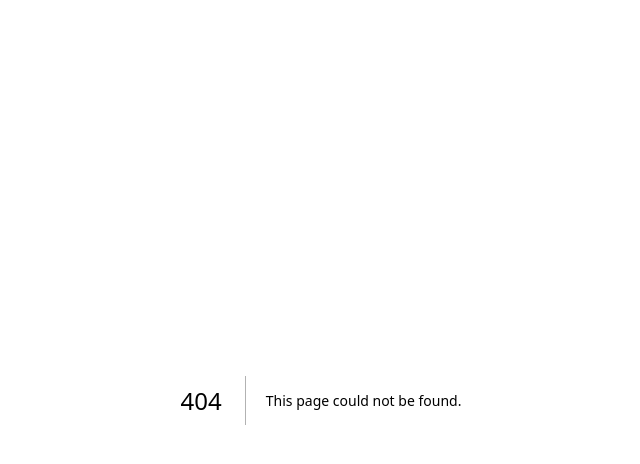
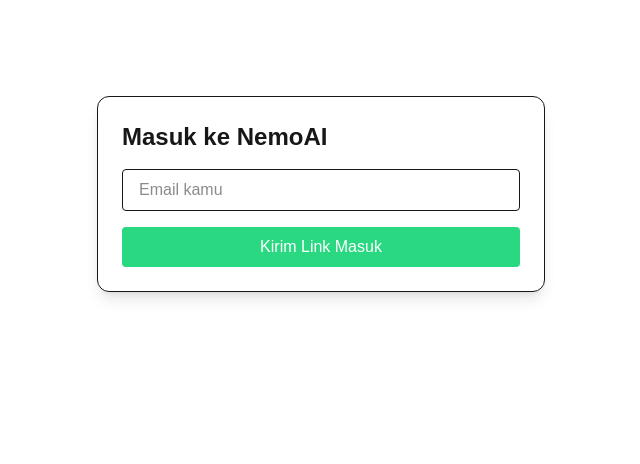
Before and after one commit to zollahrp/nemo-ai, a Next.js app: page /masuk in a window 1280 px wide. Before the commit this address had no page. Shown: the top 464 px of the page, without its empty margins (319-959 px from the left). Built offline with nearby package versions, Linux system fonts and the light colour scheme.

Commit message:
instalisasi supabase

```diff
--- a/src/app/layout.js
+++ b/src/app/layout.js
@@ -1,15 +1,20 @@
-import { Geist, Geist_Mono } from "next/font/google";
-import "./globals.css";
+'use client'
+
+import { Geist, Geist_Mono } from "next/font/google"
+import "./globals.css"
+import { useEffect } from "react"
+import { useRouter, useSearchParams } from "next/navigation"
+import { supabase } from "@/lib/supabase"
 
 const geistSans = Geist({
   variable: "--font-geist-sans",
   subsets: ["latin"],
-});
+})
 
 const geistMono = Geist_Mono({
   variable: "--font-geist-mono",
   subsets: ["latin"],
-});
+})
 
 export const metadata = {
   title: "Nemo.Ai",
@@ -18,17 +23,33 @@
   icons: {
     icon: "/favicon.ico",
   },
-};
-
+}
 
 export default function RootLayout({ children }) {
+  const router = useRouter()
+  const params = useSearchParams()
+
+  useEffect(() => {
+    const token = params.get('token')
+    const type = params.get('type') // e.g. 'invite' | 'magiclink'
+
+    if (token && type) {
+      supabase.auth.verifyOtp({ token, type }).then(({ data, error }) => {
+        if (!error) {
+          // Kamu bisa redirect ke halaman mana pun di sini
+          router.push('/masuk') // atau /dashboard kalau udah login
+        } else {
+          console.error("Error verifying token:", error.message)
+        }
+      })
+    }
+  }, [params, router])
+
   return (
     <html lang="en">
-      <body
-        className={`${geistSans.variable} ${geistMono.variable} antialiased`}
-      >
+      <body className={`${geistSans.variable} ${geistMono.variable} antialiased`}>
         {children}
       </body>
     </html>
-  );
+  )
 }
--- /dev/null
+++ b/src/app/masuk/page.jsx
@@ -0,0 +1,42 @@
+'use client'
+
+import { useState } from 'react'
+import { supabase } from '@/lib/supabase'
+
+export default function MasukPage() {
+  const [email, setEmail] = useState('')
+  const [loading, setLoading] = useState(false)
+  const [message, setMessage] = useState(null)
+
+  const handleLogin = async () => {
+    setLoading(true)
+    const { error } = await supabase.auth.signInWithOtp({ email })
+    if (error) setMessage(error.message)
+    else setMessage('📩 Cek email kamu untuk link masuk.')
+    setLoading(false)
+  }
+
+  return (
+    <div className="max-w-md mx-auto mt-24 p-6 border rounded-xl shadow-lg">
+      <h1 className="text-2xl font-bold mb-4">Masuk ke NemoAI</h1>
+      <input
+        type="email"
+        value={email}
+        onChange={(e) => setEmail(e.target.value)}
+        placeholder="Email kamu"
+        className="w-full border px-4 py-2 mb-4 rounded"
+      />
+      <button
+        onClick={handleLogin}
+        disabled={loading}
+        className="w-full bg-[#2AD882] text-white px-4 py-2 rounded hover:bg-green-600"
+      >
+        {loading ? 'Mengirim...' : 'Kirim Link Masuk'}
+      </button>
+
+      {message && (
+        <p className="mt-4 text-center text-sm text-gray-700">{message}</p>
+      )}
+    </div>
+  )
+}
--- /dev/null
+++ b/src/components/lib/supabase.js
@@ -0,0 +1,6 @@
+import { createClient } from '@supabase/supabase-js'
+
+const supabaseUrl = process.env.NEXT_PUBLIC_SUPABASE_URL
+const supabaseAnonKey = process.env.NEXT_PUBLIC_SUPABASE_ANON_KEY
+
+export const supabase = createClient(supabaseUrl, supabaseAnonKey)
```
